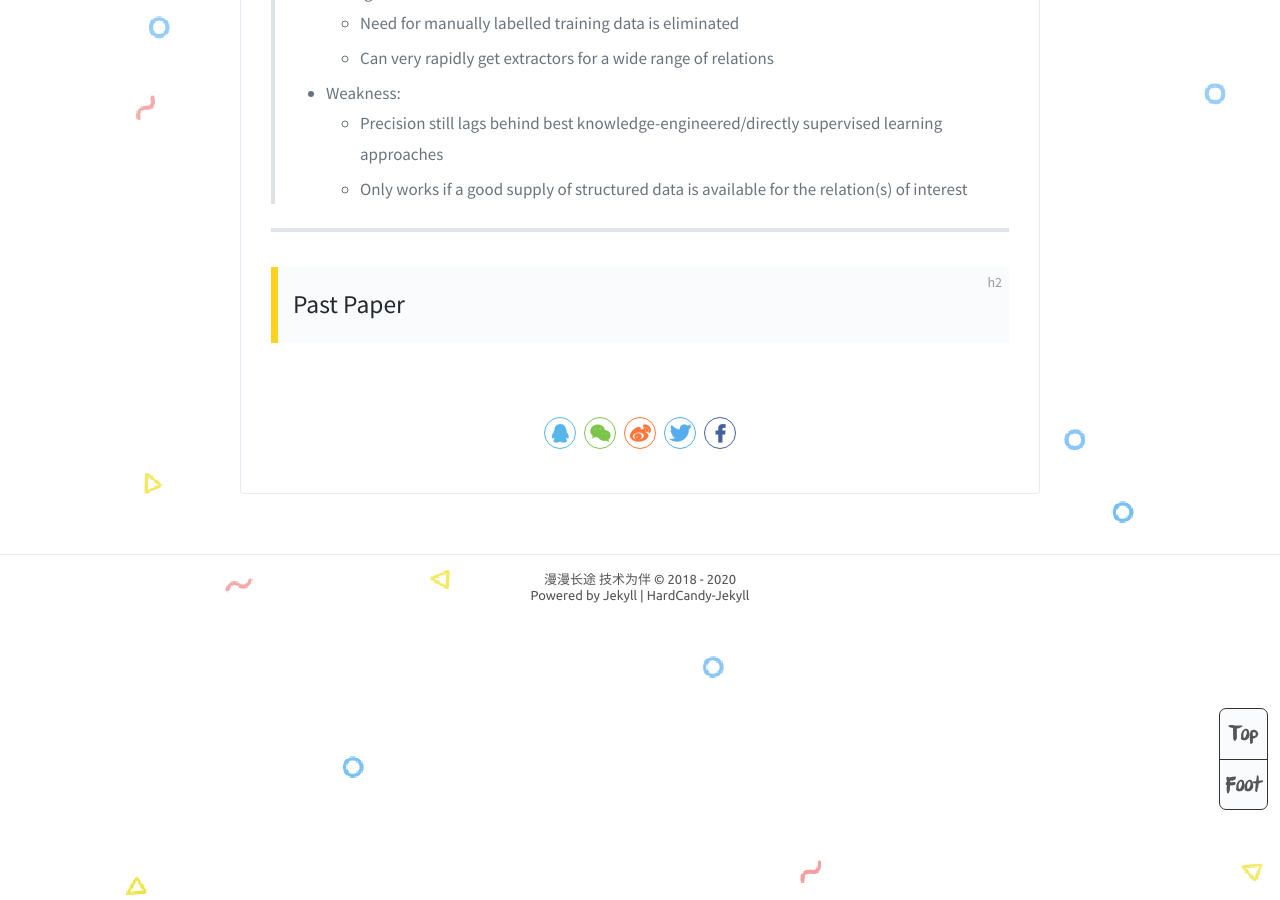
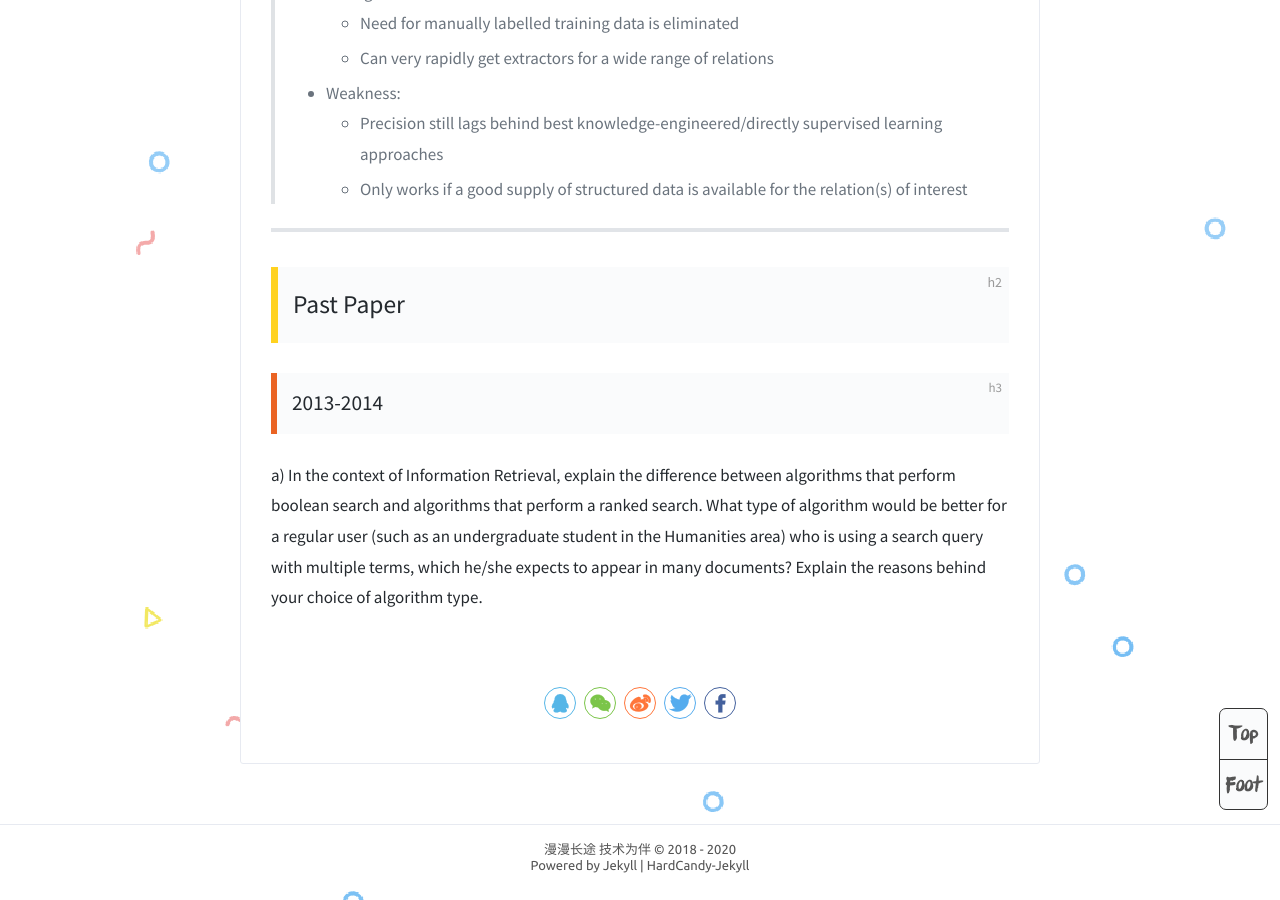
Before and after one commit to DoHerasYang/DoHerasYang.github.io, a Jekyll site: the page built from _posts/2020-1-13-TextProcessing.md, in a window 1280 px wide and 900 px high, scrolled down 54670 px. Built offline with Jekyll 4.4.1, drawn with Linux system fonts in a browser that asks for light colours; comment, search, counter and statistics services are not loaded.

Commit message:
Update 2020-1-13-TextProcessing.md

```diff
--- a/_posts/2020-1-13-TextProcessing.md
+++ b/_posts/2020-1-13-TextProcessing.md
@@ -1258,3 +1258,10 @@ Common to just use the words, but pre-process them for generalisation.
 ---
 
 ## Past Paper
+
+
+
+### 2013-2014
+
+a) In the context of Information Retrieval, explain the difference between algorithms that perform boolean search and algorithms that perform a ranked search. What type of algorithm would be better for a regular user (such as an undergraduate student in the Humanities area) who is using a search query with multiple terms, which he/she expects to appear in many documents? Explain the reasons behind your choice of
+algorithm type.
```
